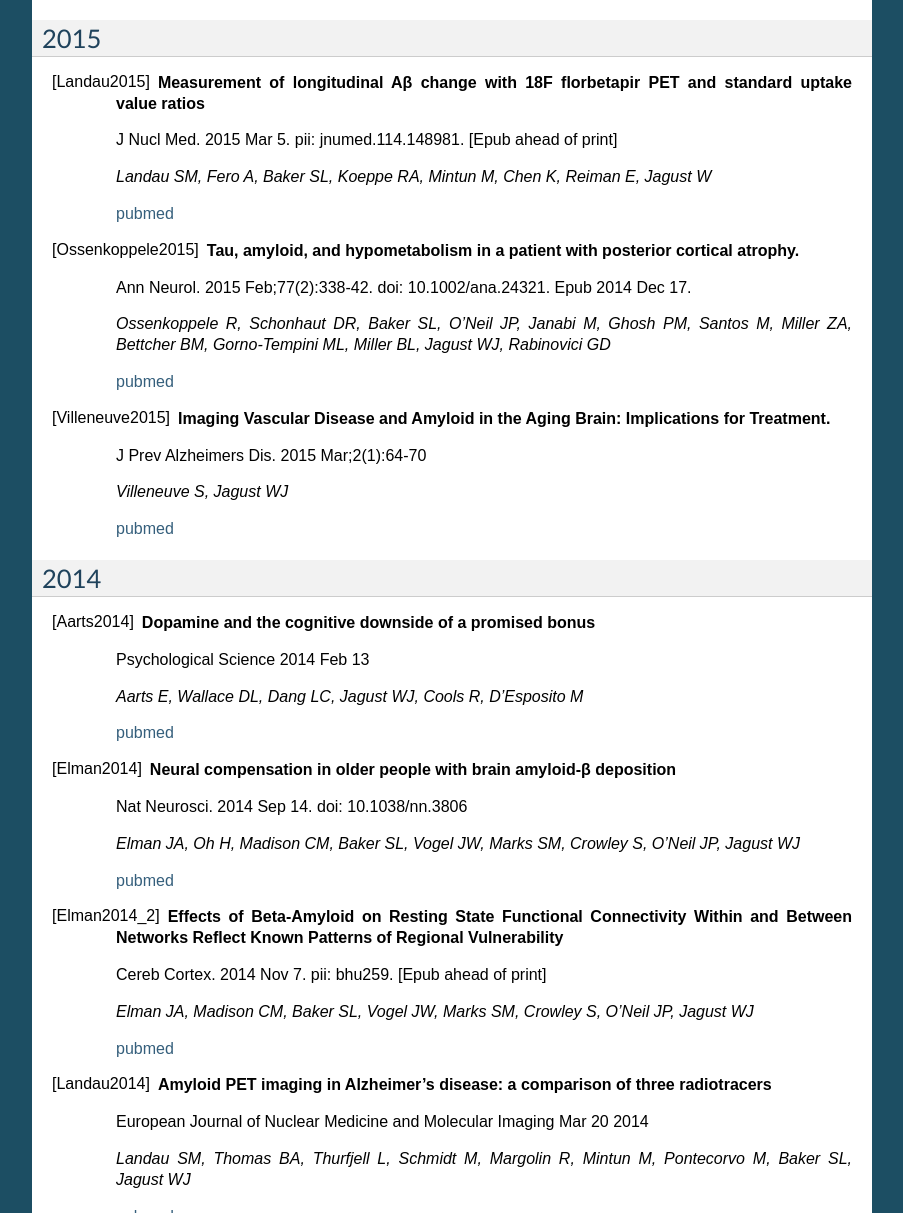
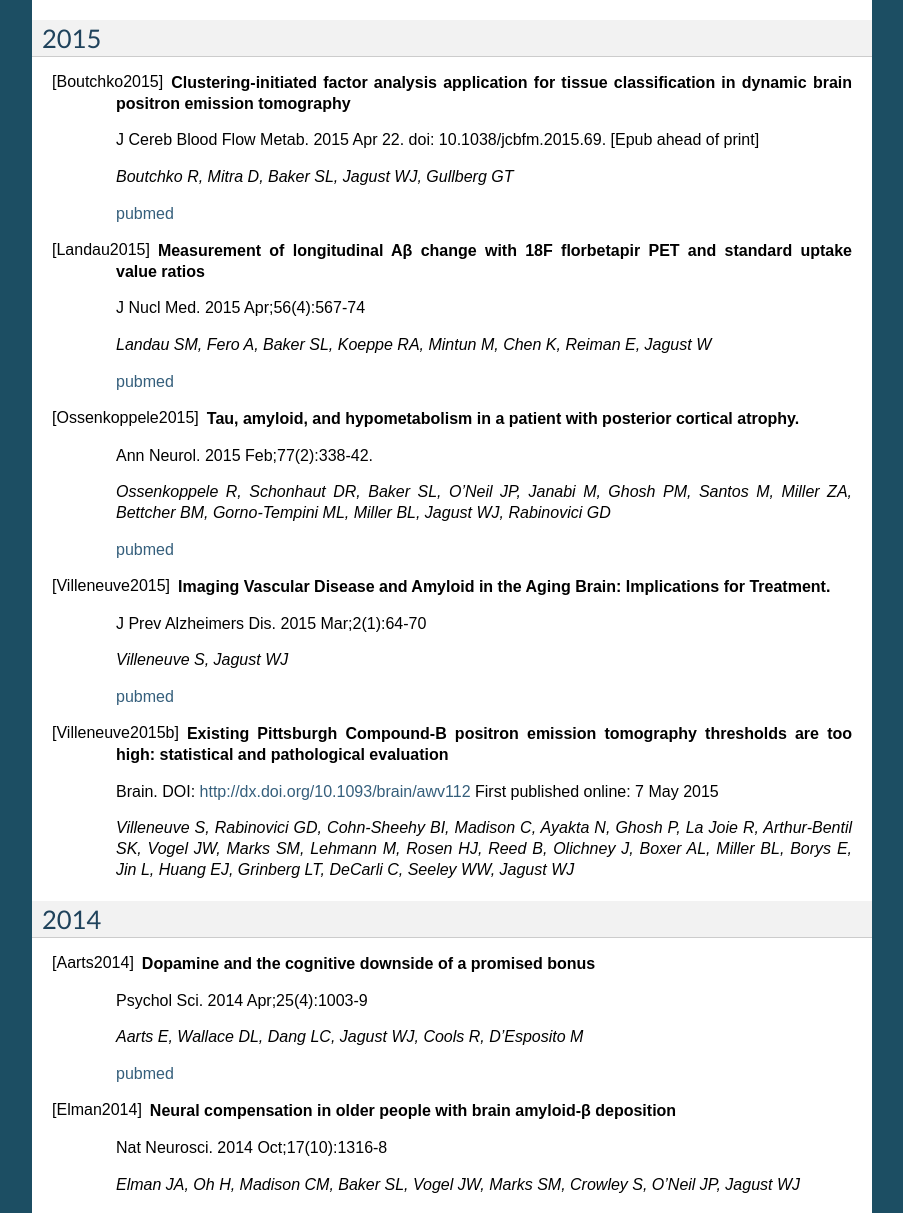
Before and after one commit to illdopejake/Website, a Sphinx documentation site: the page built from jagustlab/source/publications.rst, in a window 1280 px wide and 1400 px high, scrolled down 611 px, cut to the strip 187-1400 px from the top of the window. Shown: the whole strip, without its empty margins (198-1101 px from the left). Built offline with Sphinx 7.4.7, drawn with Linux system fonts in a browser that asks for light colours; formulas are drawn with MathJax 3; some of the changed text lies outside the part shown.

Commit message:
Added Ross and Sylvia's publications, as well as the UC Berkeley Jagust feature to the news page

```diff
--- a/jagustlab/source/publications.rst
+++ b/jagustlab/source/publications.rst
@@ -17,11 +17,19 @@ Publication Timeline
 2015
 ====
 
+.. [Boutchko2015]
+    **Clustering-initiated factor analysis application for tissue classification in dynamic brain positron emission tomography**
+
+    J Cereb Blood Flow Metab. 2015 Apr 22. doi: 10.1038/jcbfm.2015.69. [Epub ahead of print]
+
+    *Boutchko R, Mitra D, Baker SL, Jagust WJ, Gullberg GT*
+
+    `pubmed <http://www.ncbi.nlm.nih.gov/pubmed/25899294>`_
 
 .. [Landau2015]
     **Measurement of longitudinal Aβ change with 18F florbetapir PET and standard uptake value ratios**
 
-    J Nucl Med. 2015 Mar 5. pii: jnumed.114.148981. [Epub ahead of print]
+    J Nucl Med. 2015 Apr;56(4):567-74
 
     *Landau SM, Fero A, Baker SL, Koeppe RA, Mintun M, Chen K, Reiman E, Jagust W*
 
@@ -30,7 +38,7 @@ Publication Timeline
 .. [Ossenkoppele2015]
     **Tau, amyloid, and hypometabolism in a patient with posterior cortical atrophy.**
 
-    Ann Neurol. 2015 Feb;77(2):338-42. doi: 10.1002/ana.24321. Epub 2014 Dec 17.
+    Ann Neurol. 2015 Feb;77(2):338-42.
 
     *Ossenkoppele R, Schonhaut DR, Baker SL, O'Neil JP, Janabi M, Ghosh PM, Santos M, Miller ZA, Bettcher BM, Gorno-Tempini ML, Miller BL, Jagust WJ, Rabinovici GD*
 
@@ -45,6 +53,14 @@ Publication Timeline
 
     `pubmed <http://www.ncbi.nlm.nih.gov/pubmed/25844350>`_
 
+.. [Villeneuve2015b]
+    **Existing Pittsburgh Compound-B positron emission tomography thresholds are too high: statistical and pathological evaluation**
+
+    Brain. DOI: http://dx.doi.org/10.1093/brain/awv112 First published online: 7 May 2015
+
+    *Villeneuve S, Rabinovici GD, Cohn-Sheehy BI, Madison C, Ayakta N, Ghosh P, La Joie R, Arthur-Bentil SK, Vogel JW, Marks SM, Lehmann M, Rosen HJ, Reed B, Olichney J, Boxer AL, Miller BL, Borys E, Jin L, Huang EJ, Grinberg LT, DeCarli C, Seeley WW, Jagust WJ*
+
+
 2014
 ====
 
@@ -53,7 +69,7 @@ Publication Timeline
 
     **Dopamine and the cognitive downside of a promised bonus**
 
-    Psychological Science 2014 Feb 13
+    Psychol Sci. 2014 Apr;25(4):1003-9
 
     *Aarts E, Wallace DL, Dang LC, Jagust WJ, Cools R, D’Esposito M*
 
@@ -63,7 +79,7 @@ Publication Timeline
 
     **Neural compensation in older people with brain amyloid-β deposition**
 
-    Nat Neurosci. 2014 Sep 14. doi: 10.1038/nn.3806
+    Nat Neurosci. 2014 Oct;17(10):1316-8
 
     *Elman JA, Oh H, Madison CM, Baker SL, Vogel JW, Marks SM, Crowley S, O'Neil JP, Jagust WJ*
 
@@ -83,7 +99,7 @@ Publication Timeline
 
     **Amyloid PET imaging in Alzheimer’s disease: a comparison of three radiotracers**
 
-    European Journal of Nuclear Medicine and Molecular Imaging Mar 20 2014
+    Eur J Nucl Med Mol Imaging. 2014 Jul;41(7):1398-407
 
     *Landau SM, Thomas BA, Thurfjell L, Schmidt M, Margolin R, Mintun M, Pontecorvo M, Baker SL, Jagust WJ*
 
--- a/jagustlab/source/research.rst
+++ b/jagustlab/source/research.rst
@@ -61,6 +61,8 @@ Specific projects in the lab include:
 
 References
 ~~~~~~~~~~
+
+    [Villeneuve2015b]_ Existing Pittsburgh Compound-B positron emission tomography thresholds are too high: statistical and pathological evaluation
 
     [Ossenkoppele2015]_ Tau, amyloid, and hypometabolism in a patient with posterior cortical atrophy.
 
```
Also changed, not shown: jagustlab/source/news.rst (+16 -0 lines).
